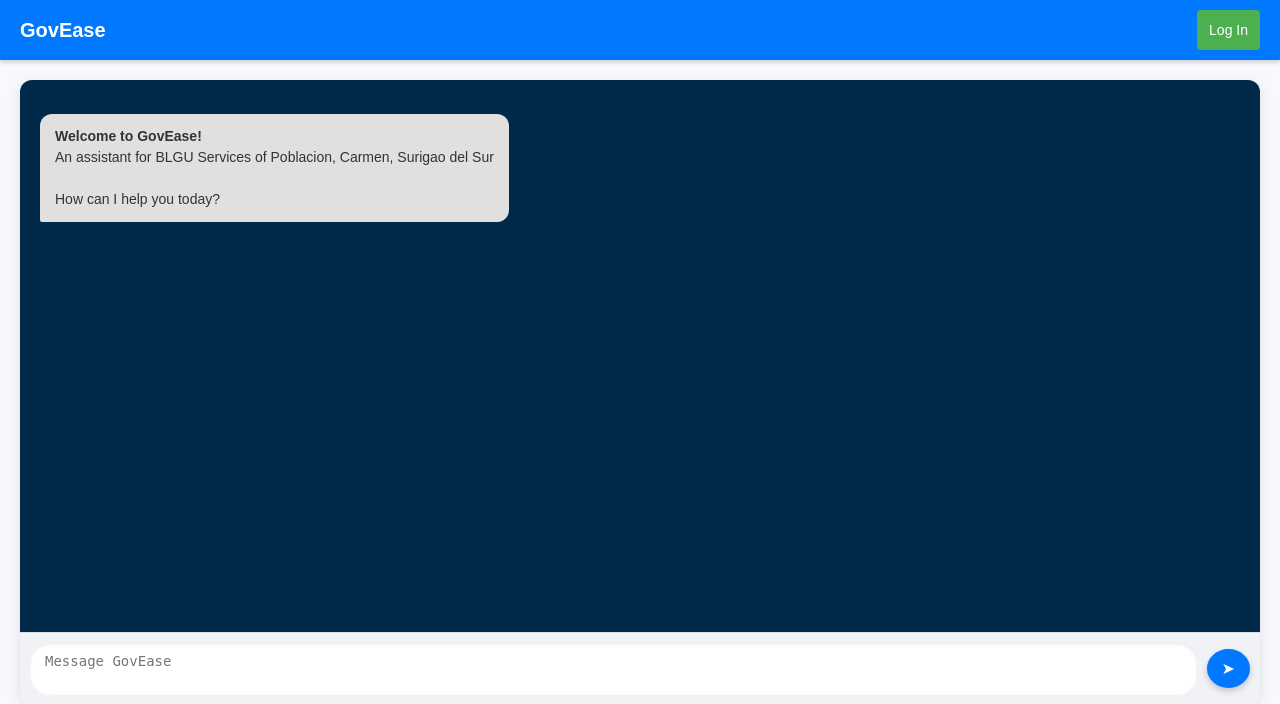
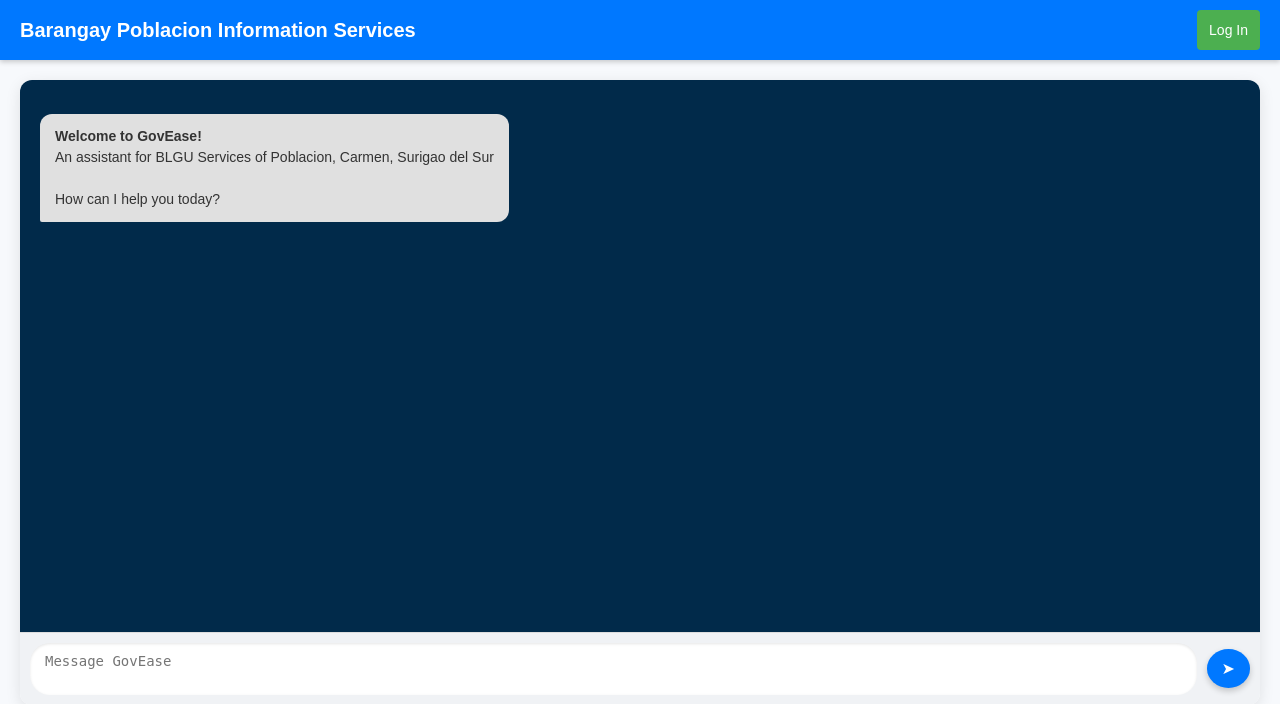
Before and after one commit to Ajbmw/GovEase, a Flask app: page / in a window 1280 px wide. Shown: the top 704 px of the page. Run offline with Flask 3, Linux system fonts and the light colour scheme.

Commit message:
Update index.html

```diff
--- a/templates/index.html
+++ b/templates/index.html
@@ -10,7 +10,7 @@
     <!-- Header Section -->
     <header>
     <div class="header-container">
-        <h1><a href="{{ url_for('index') }}">GovEase</a></h1>
+        <h1><a href="{{ url_for('index') }}">Barangay Poblacion Information Services</a></h1>
         <nav class="menu">
             {% if user_name %}
                 <span>Hello, {{ user_name }}!</span>
```
